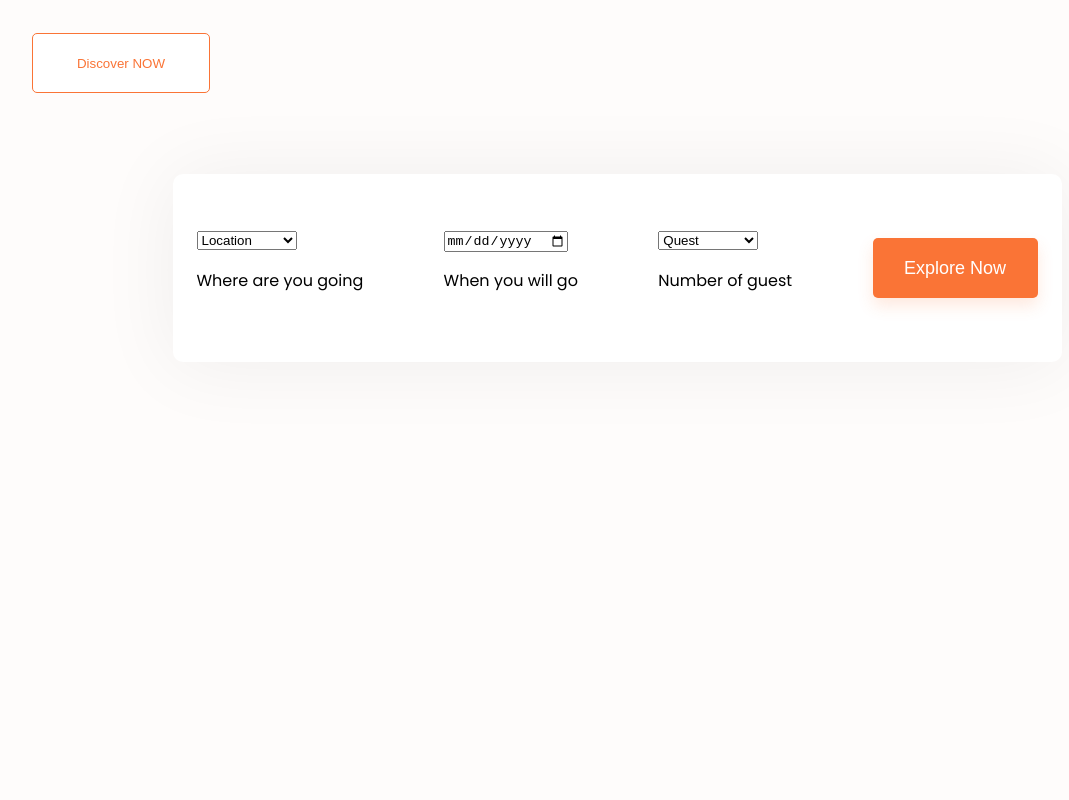
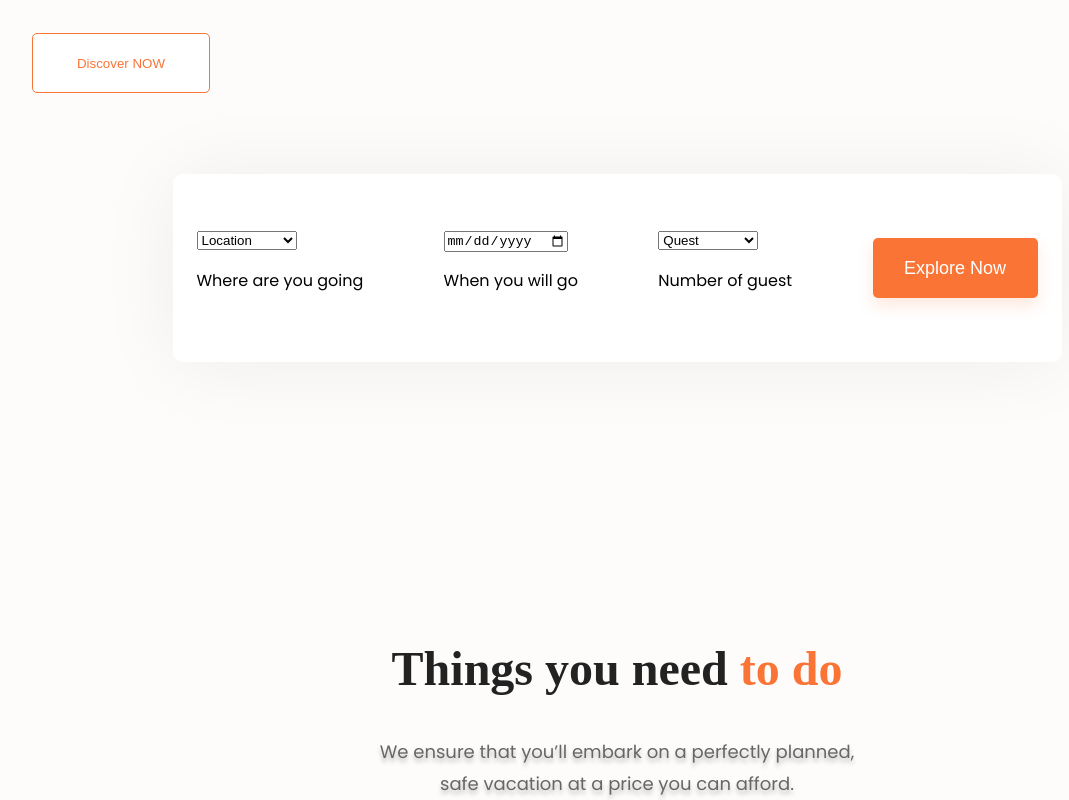
Before and after one commit to Dalken-Murakami/projeto-Site-Igo, a plain HTML site: page src/index.html in a window 1280 px wide. Shown: the part 467-1267 px from the top of the page, without its empty margins (23-1092 px from the left). Before the commit the page ends 1069 px from the top, so only its background shows below. Drawn offline with Linux system fonts and the light colour scheme; a web font is replaced by a local one.

Commit message:
terceira section

```diff
--- a/src/css/style.css
+++ b/src/css/style.css
@@ -120,3 +120,39 @@ margin-top: 40px;
 cursor: pointer;
 }
 /* /section1 */
+
+
+/* section2 */
+.s-2{
+    width: 100% ;
+    display: flex;
+    justify-content: center ;
+    padding: 49px 0 120px 0;
+    align-items: center;
+  }
+.s-2>div {
+  display: flex;
+  margin: 32px 0 120px;
+  width: 841px;
+  height: 124px;
+  background: #FFFFFF;
+  box-shadow: 0px 2px 80px 2px rgba(0, 0, 0, 0.06);
+  border-radius: 10px;
+  justify-content: space-between;
+    padding: 32px 24px;
+    align-items: center;
+}
+.s-2 button {
+  width: 165px;
+height: 60px;
+border: 0;
+background: #FA7436;
+box-shadow: 0px 8px 16px rgba(250, 116, 54, 0.16);
+border-radius: 5px;
+color: #FFFFFF;
+font-style: normal;
+font-weight: 500;
+font-size: 18px;
+line-height: 32px
+}
+/* /section2 */
--- a/src/index.html
+++ b/src/index.html
@@ -103,43 +103,54 @@
         </button>
       </div>
     </section>
+    <section class="s-3">
+      <h2>
+        Things you need <span>to do</span>
+      </h2>
+      <p>
+        We ensure that you’ll embark on a perfectly planned, safe vacation at a price you can afford.
+      </p>
+      <div class="cards">
+        <div>
+
+        </div>
+      </div>
+    </section>
     </main>
     <footer></footer>
   </div>
 
 </body>
 <style>
-  .s-2{
-    width: 100% ;
-    display: flex;
-    justify-content: center ;
-    padding: 49px 0 120px 0;
-    align-items: center;
-  }
-.s-2>div {
-  display: flex;
-  margin: 32px 0 120px;
-  width: 841px;
-  height: 124px;
-  background: #FFFFFF;
-  box-shadow: 0px 2px 80px 2px rgba(0, 0, 0, 0.06);
-  border-radius: 10px;
-  justify-content: space-between;
-    padding: 32px 24px;
-    align-items: center;
+
+
+.s-3{
+  text-align: center;
 }
-.s-2 button {
-  width: 165px;
-height: 60px;
-border: 0;
-background: #FA7436;
-box-shadow: 0px 8px 16px rgba(250, 116, 54, 0.16);
-border-radius: 5px;
-color: #FFFFFF;
+.s-3 h2 {
+  font-family: 'Volkhov';
 font-style: normal;
-font-weight: 500;
+font-weight: 700;
+font-size: 48px;
+line-height: 54px;
+color: #222222;
+}
+.s-3 h2 span {
+  color: #FA7436;
+
+}
+.s-3 p{
+
+font-style: normal;
+font-weight: 400;
 font-size: 18px;
-line-height: 32px
+line-height: 32px;
+text-align: center;
+color: #666666;
+text-shadow: 0px 4px 4px rgba(0, 0, 0, 0.25);
+width: 482px;
+margin: auto;
+
 }
 
 </style>
```
